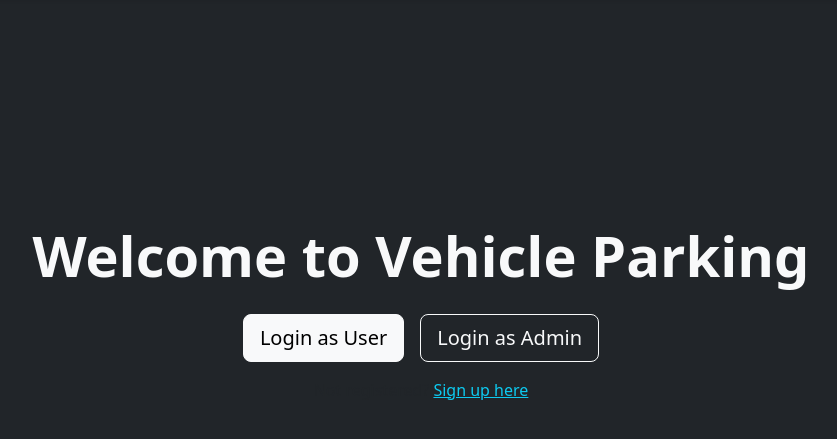
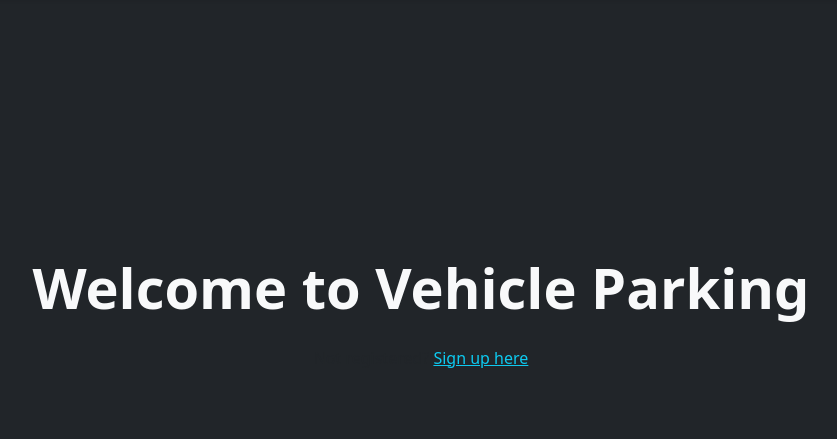
Before and after one commit to 24f2008556/vehicle-parking-app, a Flask app: template templates/index.html in a window 1280 px wide. Shown: the part 72-511 px from the top of the page, without its empty margins (219-1056 px from the left). Run offline with Flask 3, Linux system fonts and the light colour scheme; the template is opened without the code that fills it, so the values that code supplies are empty.

Commit message:
updated index

```diff
--- a/templates/index.html
+++ b/templates/index.html
@@ -30,10 +30,6 @@
 <div class="container d-flex flex-column justify-content-center align-items-center" style="height: 80vh;">
     <h1 class="display-4 text-center fw-semibold mb-4">Welcome to Vehicle Parking</h1>
 
-    <div class="d-flex gap-3 mb-3">
-        <a href="/user" class="btn btn-light btn-lg">Login as User</a>
-        <a href="/admin" class="btn btn-outline-light btn-lg">Login as Admin</a>
-    </div>
 
     <p class="text-muted">Not registered? <a href="/register" class="text-info">Sign up here</a></p>
 </div>
```
